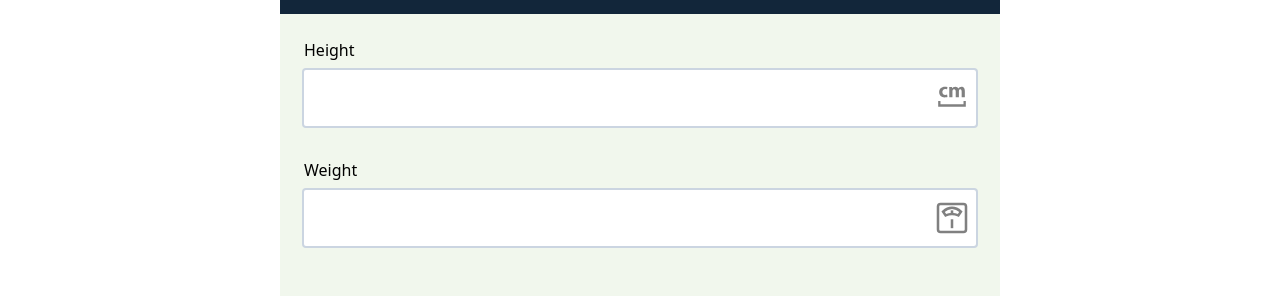
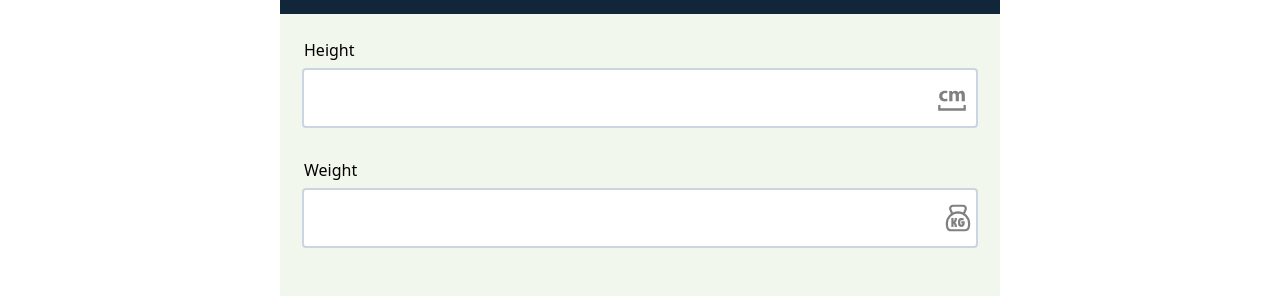
Before and after one commit to dev-bams/bmi-calculator, a React (Vite) app: page / in a window 1280 px wide. Shown: the part 254-550 px from the top of the page. Built offline with nearby package versions, Linux system fonts and the light colour scheme.

Commit message:
added kg icon

```diff
--- a/src/assets/icons/KG.tsx
+++ b/src/assets/icons/KG.tsx
@@ -3,40 +3,37 @@ function KG() {
     fill: "none",
     stroke: "#808080",
     strokeMiterlimit: "10",
-    strokeWidth: "1.91px",
+    strokeWidth: "1.9px",
   };
 
   return (
     <svg
-      className="self-center m-2"
+      className="pr-1"
       width="32px"
       height="32px"
       viewBox="0 0 24 24"
       id="Layer_1"
       data-name="Layer 1"
       xmlns="http://www.w3.org/2000/svg"
-      fill="#000000"
     >
-      <g id="SVGRepo_bgCarrier" strokeWidth="0" />
-
-      <g
-        id="SVGRepo_tracerCarrier"
-        strokeLinecap="round"
-        strokeLinejoin="round"
+      <defs></defs>
+      <path
+        style={cls1}
+        d="M16.88,8.57l1.61-3.76a2.45,2.45,0,0,0,.19-.93A2.37,2.37,0,0,0,16.31,1.5H7.69A2.37,2.37,0,0,0,5.32,3.88a2.45,2.45,0,0,0,.19.93L7.12,8.57"
       />
-
-      <g id="SVGRepo_iconCarrier">
-        <rect style={cls1} x="1.5" y="1.5" width="21" height="21" rx="1.91" />
-
-        <path
-          style={cls1}
-          d="M5.32,7.23c4.17-3.82,9.19-3.82,13.36,0l-1.91,2.86a11.51,11.51,0,0,0-9.54,0Z"
-        />
-
-        <line style={cls1} x1="12" y1="6.27" x2="12" y2="9.14" />
-
-        <line style={cls1} x1="12" y1="12.95" x2="12" y2="19.64" />
-      </g>
+      <path
+        style={cls1}
+        d="M12,7.23a9.55,9.55,0,0,0-9.55,9.54c0,.12,0,.23,0,.34s0,.21,0,.31a8.64,8.64,0,0,0,.6,3.18,2.86,2.86,0,0,0,.79,1.12A3.37,3.37,0,0,0,6,22.5H18a3.33,3.33,0,0,0,2.15-.77,0,0,0,0,0,0,0,2.72,2.72,0,0,0,.77-1.09,8.59,8.59,0,0,0,.61-3.37v-.07c0-.13,0-.27,0-.42A9.55,9.55,0,0,0,12,7.23Z"
+      />
+      <line style={cls1} x1="7.23" y1="12" x2="7.23" y2="19.64" />
+      <path
+        style={cls1}
+        d="M10.09,12V13a2.86,2.86,0,0,1-2.86,2.87h0a2.86,2.86,0,0,1,2.86,2.86v1"
+      />
+      <path
+        style={cls1}
+        d="M14.86,15.82h1.91v.95a1.9,1.9,0,0,1-1.91,1.91h0A1.91,1.91,0,0,1,13,16.77V14.86A1.92,1.92,0,0,1,14.86,13h1.91"
+      />
     </svg>
   );
 }
--- a/src/components/FormInput.tsx
+++ b/src/components/FormInput.tsx
@@ -9,9 +9,9 @@ function FormInput({
 }: FormInputProps) {
   const [value, setValue] = useState("");
   return (
-    <div className=" flex bg-white min-h-[56px] outline-2 outline outline-slate-300 rounded-sm">
+    <div className=" flex bg-white min-h-[56px] outline-2 outline outline-slate-300 rounded-sm items-center">
       <input
-        className=" flex-grow outline-none pl-4"
+        className=" flex-grow outline-none pl-4 "
         type={type}
         name={name}
         value={value}
--- a/src/components/LabeledInput.tsx
+++ b/src/components/LabeledInput.tsx
@@ -9,7 +9,7 @@ function LabeledInput({
   assignMeasurements,
 }: LabeledInputProps) {
   return (
-    <div className=" flex flex-col gap-2">
+    <div className=" flex flex-col gap-2 ">
       <label>{label}</label>
       <FormInput
         type={type}
```
